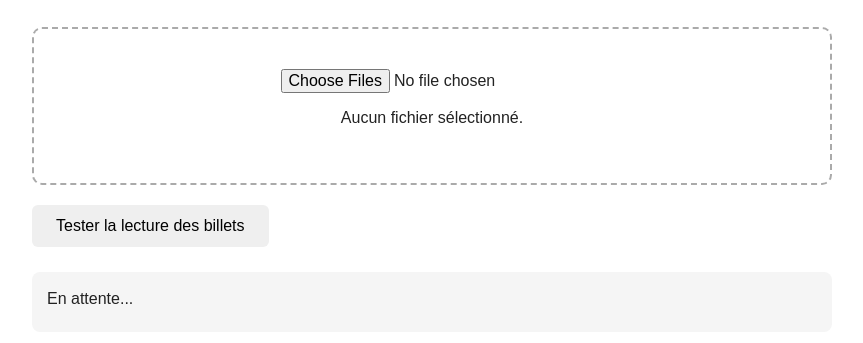
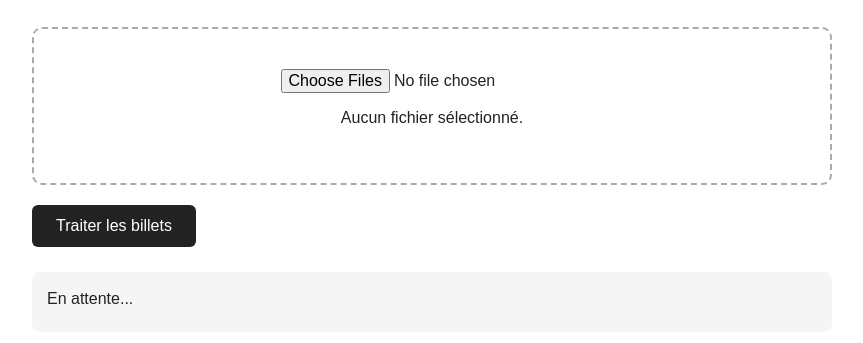
Before and after one commit to mrolland-hub/Billets-Chatelet, a plain HTML site: page index.html in a window 1280 px wide. Shown: the part 175-518 px from the top of the page, without its empty margins (208-1071 px from the left). Drawn offline with nearby package versions, Linux system fonts and the light colour scheme.

Commit message:
Update index.html

```diff
--- a/index.html
+++ b/index.html
@@ -4,7 +4,7 @@
     <meta charset="UTF-8">
     <meta name="viewport" content="width=device-width, initial-scale=1.0">
 
-    <title>Billets Châtelet</title>
+    <title>Renommage des billets – Châtelet</title>
 
     <style>
         body {
@@ -43,10 +43,17 @@
             cursor: pointer;
             border: none;
             border-radius: 6px;
+            background: #222;
+            color: white;
         }
 
         button:hover {
             opacity: 0.85;
+        }
+
+        button:disabled {
+            opacity: 0.5;
+            cursor: not-allowed;
         }
 
         #resultat {
@@ -85,7 +92,7 @@
     </div>
 
     <button id="traiter">
-        Tester la lecture des billets
+        Traiter les billets
     </button>
 
     <div id="resultat">
@@ -105,6 +112,10 @@
     </script>
 
 
+    <!-- JSZip -->
+    <script src="https://cdnjs.cloudflare.com/ajax/libs/jszip/3.10.1/jszip.min.js"></script>
+
+
     <!-- Notre application -->
     <script src="app.js"></script>
 
```
